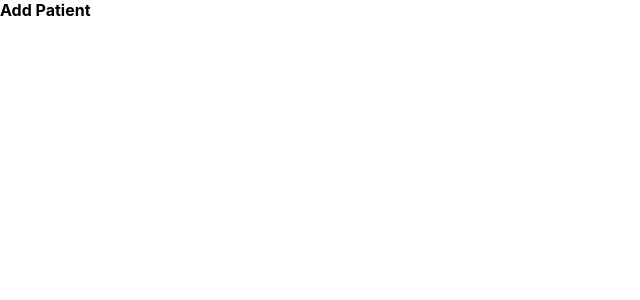
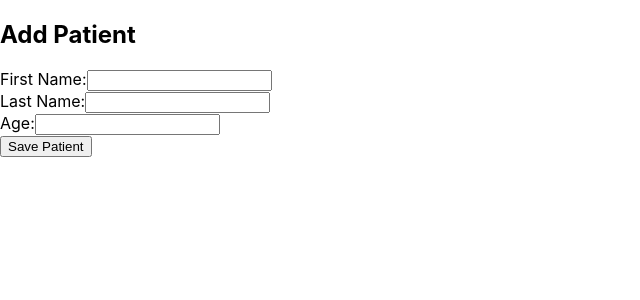
Before and after one commit to abhishekyavi/ReactDemo, a React (Create React App) app in the folder clinicals-app/: page /AddPatient in a window 1280 px wide. Shown: the top 300 px of the page, without its empty margins (0-640 px from the left). Built offline with nearby package versions, Linux system fonts and the light colour scheme.

Commit message:
added patient

```diff
--- a/clinicals-app/src/components/AddPatient.js
+++ b/clinicals-app/src/components/AddPatient.js
@@ -1,8 +1,73 @@
+import React, { useState } from 'react';
+import axios from 'axios';
 
-function AddPatient() {
+const AddPatient = () => {
+  const [patient, setPatient] = useState({
+    firstName: '',
+    lastName: '',
+    age: ''
+  });
+
+  const [message, setMessage] = useState('');
+
+  const handleChange = (e) => {
+    setPatient({
+      ...patient,
+      [e.target.name]: e.target.value
+    });
+  };
+
+  const handleSubmit = async (e) => {
+    e.preventDefault();
+    try {
+      await axios.post('http://localhost:8080/api/patients', patient);
+      setMessage('Patient saved successfully!');
+      setPatient({ firstName: 'firstName', lastName: 'lastName', age: 'age' });
+    } catch (error) {
+      setMessage('Error saving patient.');
+    }
+  };
+
   return (
-    <b>Add Patient</b>
+    <div>
+      <h2>Add Patient</h2>
+      <form onSubmit={handleSubmit}>
+        <div>
+          <label>First Name:</label>
+          <input
+            type="text"
+            name="firstName"
+            value={patient.firstName}
+            onChange={handleChange}
+            required
+          />
+        </div>
+        <div>
+          <label>Last Name:</label>
+          <input
+            type="text"
+            name="lastName"
+            value={patient.lastName}
+            onChange={handleChange}
+            required
+          />
+        </div>
+        <div>
+          <label>Age:</label>
+          <input
+            type="number"
+            name="age"
+            value={patient.age}
+            onChange={handleChange}
+            required
+            min="0"
+          />
+        </div>
+        <button type="submit">Save Patient</button>
+      </form>
+      {message && <p>{message}</p>}
+    </div>
   );
-}
+};
 
 export default AddPatient;
--- a/clinicals-app/src/components/Home.js
+++ b/clinicals-app/src/components/Home.js
@@ -1,5 +1,6 @@
 import React, { useEffect, useState } from 'react';
 import axios from 'axios';
+import { Link } from 'react-router-dom';
 
 const Home = () => {
   const [patients, setPatients] = useState([]);
@@ -28,7 +29,6 @@ const Home = () => {
         <thead>
           <tr>
             <th>ID</th>
-            <th>Name</th>
             <th>First Name</th>
             <th>Last Name</th>
             <th>Age</th>
@@ -46,6 +46,9 @@ const Home = () => {
           ))}
         </tbody>
       </table>
+      <Link to="/AddPatient">Add Patient</Link>
+      <br />
+
     </div>
   );
 };
```
